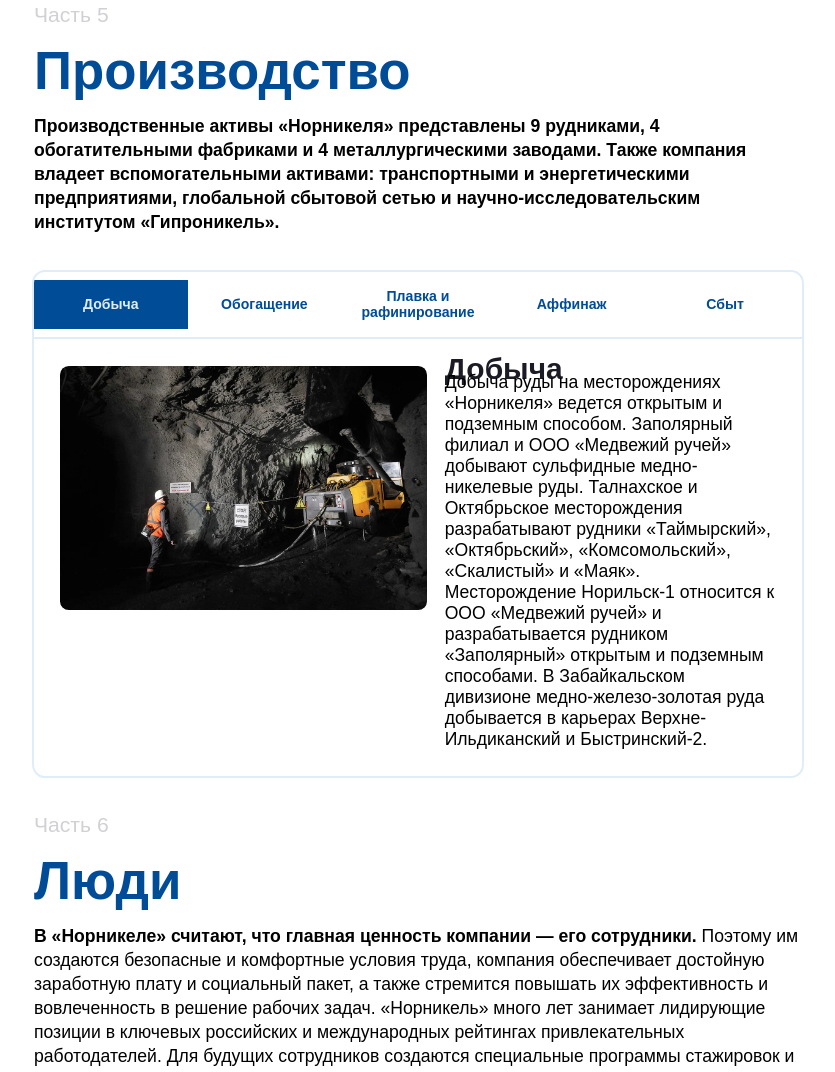
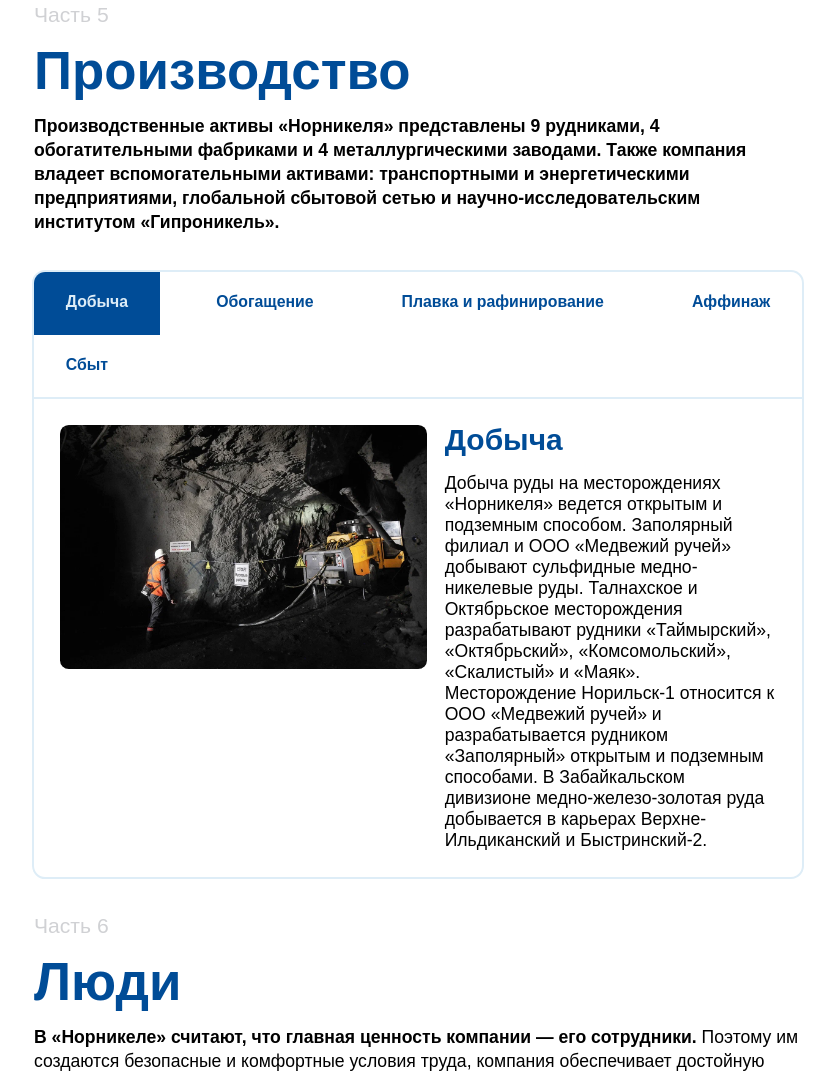
Before and after one commit to egupych/90-Nornickel, a plain HTML site: page index.html in a window 1280 px wide. Shown: the part 6478-7550 px from the top of the page, without its empty margins (222-1057 px from the left). Drawn offline with nearby package versions, Linux system fonts and the light colour scheme; a web font is replaced by a local one.

Commit message:
Update styles_converted_rounded.css

```diff
--- a/styles_converted_rounded.css
+++ b/styles_converted_rounded.css
@@ -155,8 +155,9 @@
 h3 {
   font-family: 'r', sans-serif;
   font-size: 1.7rem;
-  line-height: 20%;
-  color: var(--dark-color);
+  line-height: 100%;
+  margin-bottom: 1rem;
+  color: var(--accent4-color);
 }
 
 h2 {
@@ -696,18 +697,22 @@
 .hdyqeuwp {
   display: flex;
   border-bottom: 0.12rem solid var(--accent2-color);
-  align-items: center;
+  flex-wrap: wrap;
+  justify-content: space-between;
 }
 
 .ziwunbke {
-  flex: 1;
+  display: flex;
   text-align: center;
-  padding: 0.88rem;
+  padding-top: 1.2rem;
+  padding-bottom: 1.2rem;
+  padding-left: 1.8rem;
+  padding-right: 1.8rem;
   cursor: pointer;
   font-weight: bold;
   color: var(--accent4-color);
   border-bottom: 0.12rem solid transparent;
-  font-size: 0.8rem;
+  font-size: 0.9rem;
 
 }
 
@@ -1117,6 +1122,9 @@
 
 @media (max-width: 768px) {
 
+  .hdyqeuwp {
+    flex-direction: column;
+  }
 
   .cfumzqae {
     background: #0083d3;
```
